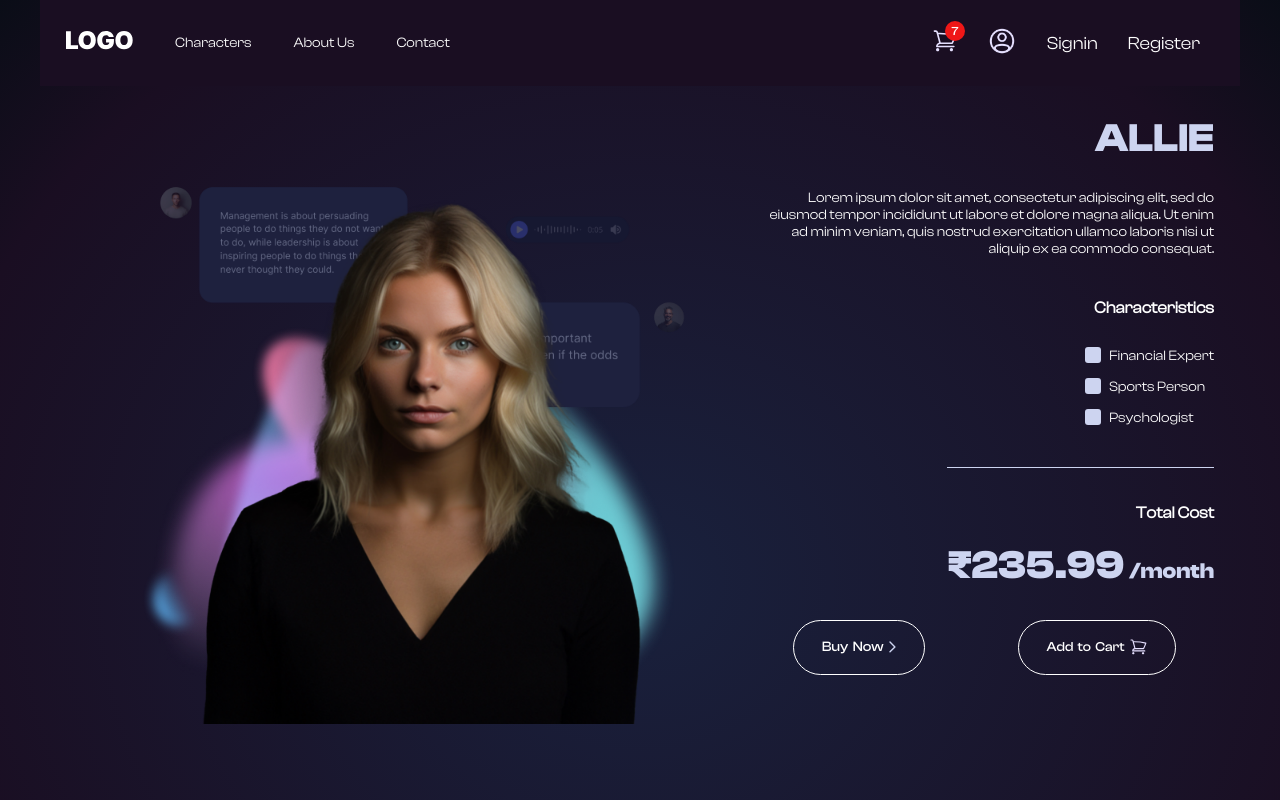
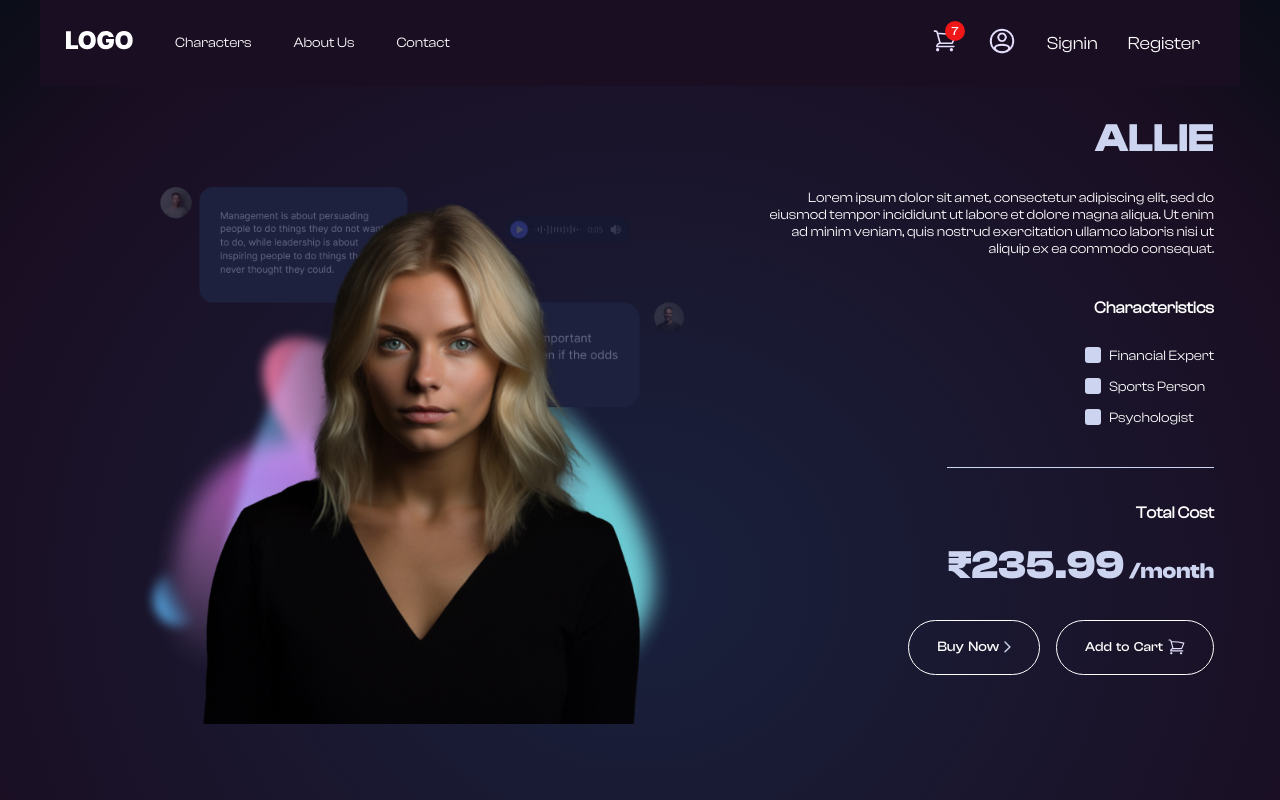
Before and after one commit to kgsantosh770/soul-shop, a React (Create React App) app in the folder client/: page /characters/1 in a window 1280 px wide. Shown: the top 800 px of the page. Built offline with nearby package versions, Linux system fonts and the light colour scheme; no server answers.

Commit message:
spacing fix

```diff
--- a/client/src/pages/Character/Character.css
+++ b/client/src/pages/Character/Character.css
@@ -116,4 +116,9 @@
     .character-page .btns {
         justify-content: flex-end;
     }
+
+    .character-page .cart-btn,
+    .character-page .continue-btn {
+        margin: 0px;
+    }
 }
```
